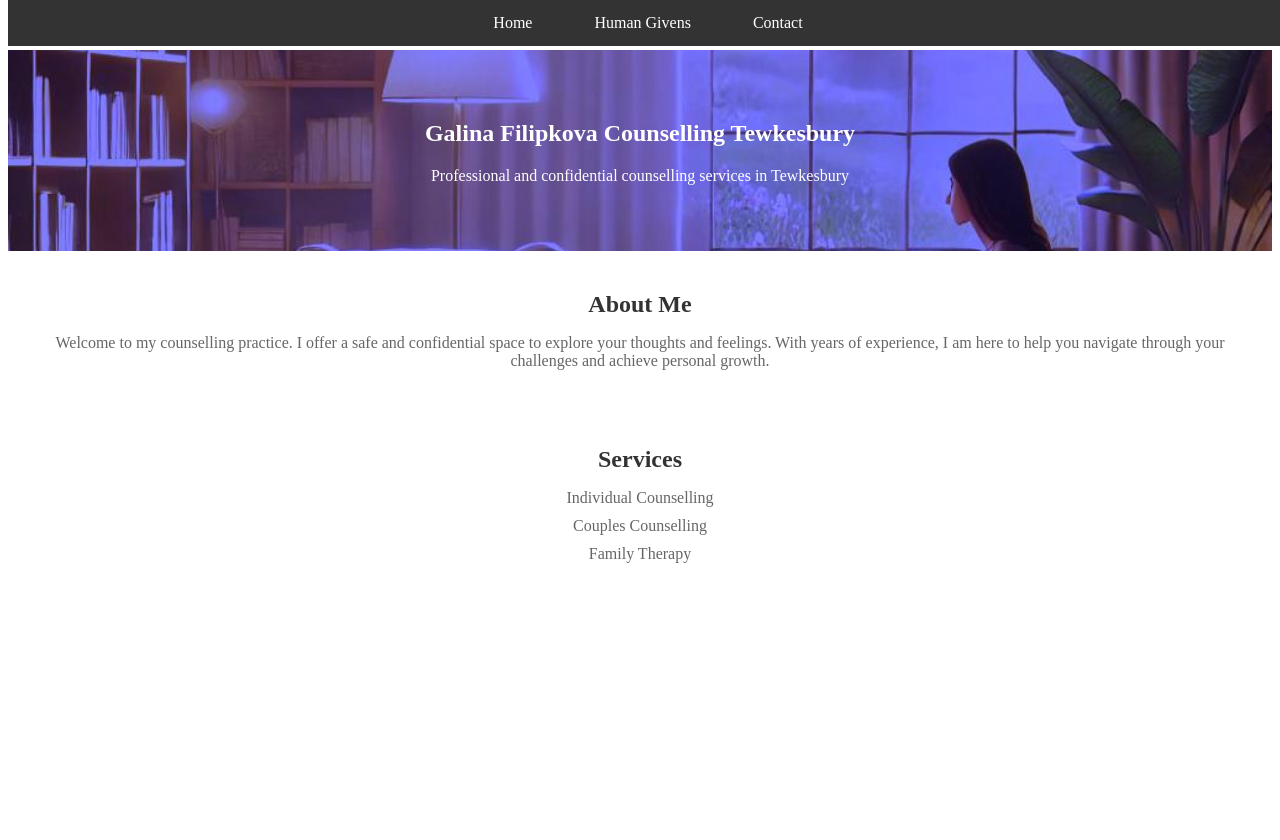
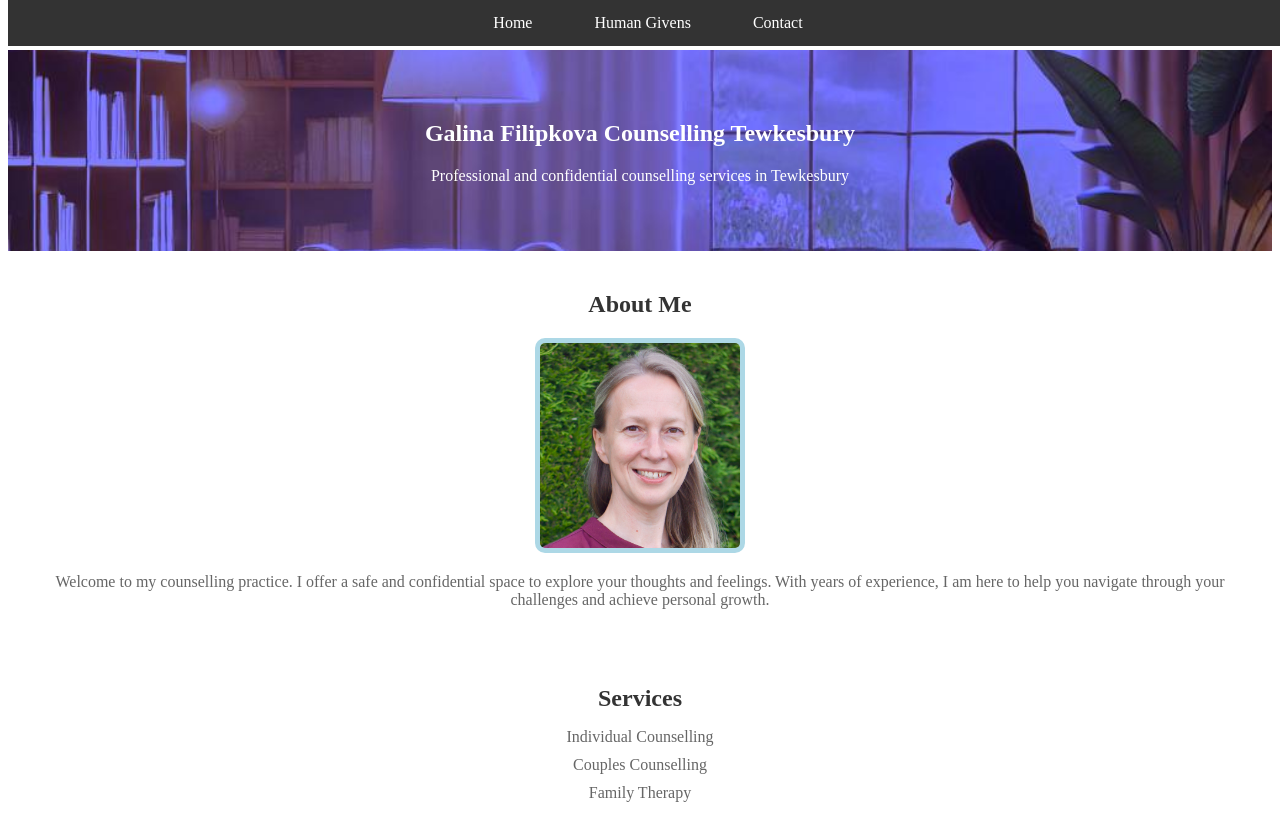
Before and after one commit to MikeForde/cstestvuejs, a Vue app: page / in a window 1280 px wide. Shown: the top 840 px of the page. Before the commit the page ends 800 px from the top, so only its background shows below. Built offline with nearby package versions, Linux system fonts and the light colour scheme.

Commit message:
Add photo

```diff
--- a/src/components/HomePage.vue
+++ b/src/components/HomePage.vue
@@ -8,6 +8,9 @@
     </section>
     <section class="intro">
       <h2>About Me</h2>
+      <div class="portrait-container">
+        <img src="@/assets/galina.jpg" alt="Galina Filipkova" class="portrait"/>
+      </div>
       <p>Welcome to my counselling practice. I offer a safe and confidential space to explore your thoughts and feelings. With years of experience, I am here to help you navigate through your challenges and achieve personal growth.</p>
     </section>
     <section class="services">
@@ -64,4 +67,17 @@ export default {
 .services ul li {
   margin: 10px 0;
 }
+
+.portrait-container {
+  display: flex;
+  justify-content: center;
+  margin: 20px 0;
+}
+
+.portrait {
+  border: 5px solid #add8e6; /* Pale blue frame */
+  border-radius: 10px;
+  width: 200px; /* Adjust as needed */
+  height: auto;
+}
 </style>
```
Also changed, not shown: src/assets/galina.jpg (added), src/assets/galina2.jpg (added).
